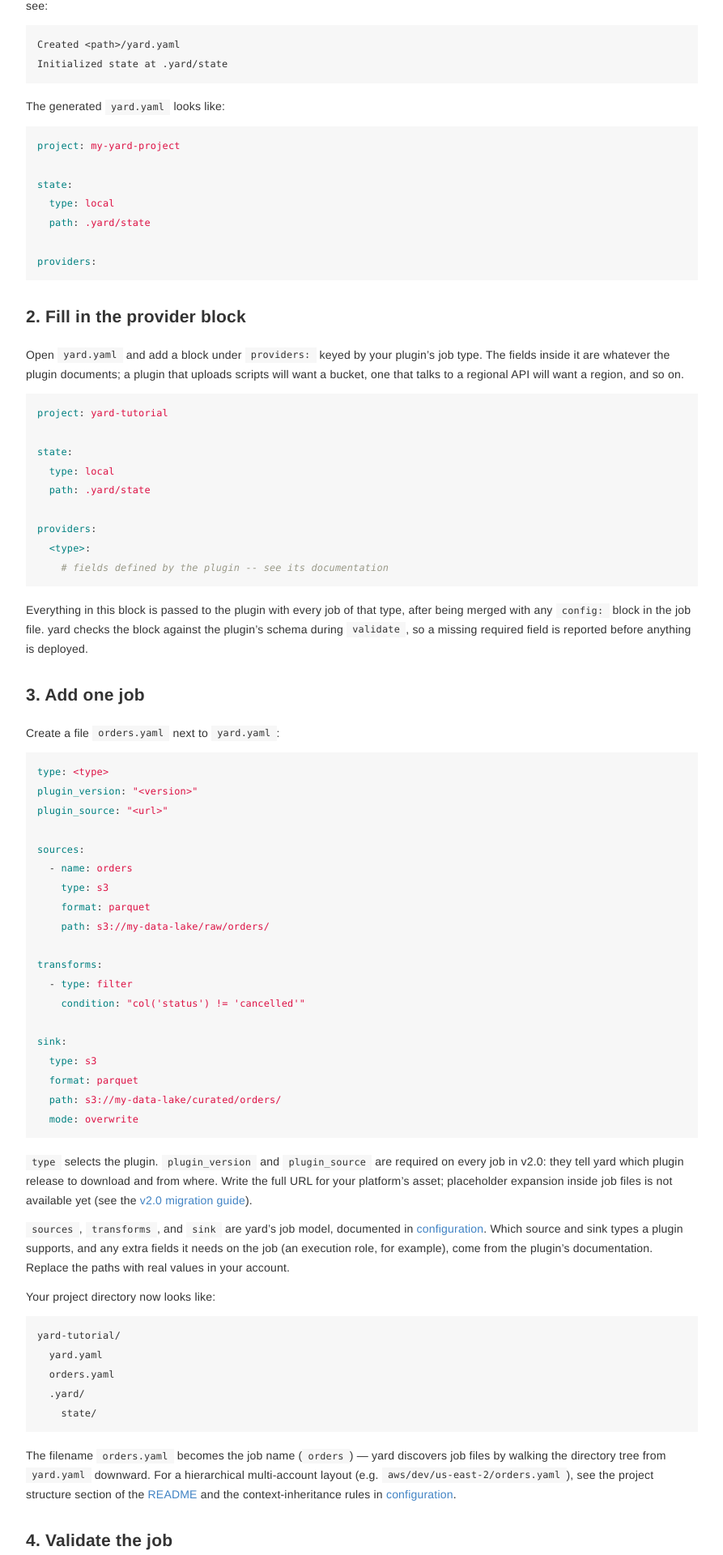
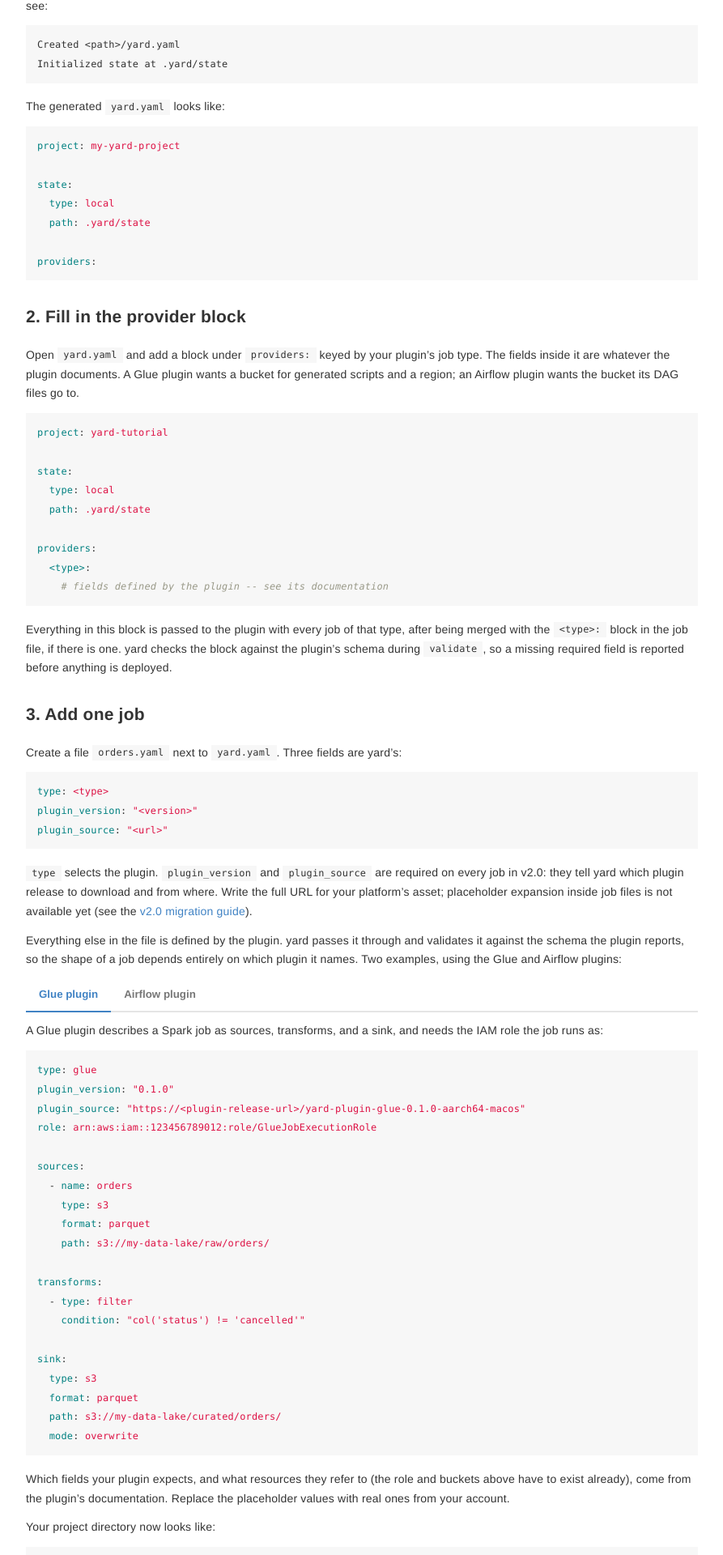
Before and after one commit to yggdrasilLabs/yard-landing, a Jekyll site: the page built from _start/quickstart.md, in a window 1280 px wide. Shown: the part 3080-5000 px from the top of the page at 81% size, without its empty margins (193-1086 px from the left). Built offline with Jekyll 4.4.1, drawn with Linux system fonts in a browser that asks for light colours.

Commit message:
Job files: the body is the plugin's schema, shown with Glue and Airflow examples
Co-Authored-By: Claude Fable 5.1 <noreply@anthropic.com>

````diff
--- a/_start/quickstart.md
+++ b/_start/quickstart.md
@@ -187,9 +187,9 @@ providers:
 ### 2. Fill in the provider block
 
 Open `yard.yaml` and add a block under `providers:` keyed by your plugin's
-job type. The fields inside it are whatever the plugin documents; a plugin
-that uploads scripts will want a bucket, one that talks to a regional API
-will want a region, and so on.
+job type. The fields inside it are whatever the plugin documents. A Glue
+plugin wants a bucket for generated scripts and a region; an Airflow plugin
+wants the bucket its DAG files go to.
 
 ```yaml
 project: yard-tutorial
@@ -204,18 +204,46 @@ providers:
 ```
 
 Everything in this block is passed to the plugin with every job of that type,
-after being merged with any `config:` block in the job file. yard checks the
-block against the plugin's schema during `validate`, so a missing required
-field is reported before anything is deployed.
+after being merged with the `<type>:` block in the job file, if there is one.
+yard checks the block against the plugin's schema during `validate`, so a
+missing required field is reported before anything is deployed.
 
 ### 3. Add one job
 
-Create a file `orders.yaml` next to `yard.yaml`:
+Create a file `orders.yaml` next to `yard.yaml`. Three fields are yard's:
 
 ```yaml
 type: <type>
 plugin_version: "<version>"
 plugin_source: "<url>"
+```
+
+`type` selects the plugin. `plugin_version` and `plugin_source` are required
+on every job in v2.0: they tell yard which plugin release to download and from
+where. Write the full URL for your platform's asset; placeholder expansion
+inside job files is not available yet (see the
+[v2.0 migration guide]({% link _howto/reference-migrations-v2.0.md %})).
+
+Everything else in the file is defined by the plugin. yard passes it through
+and validates it against the schema the plugin reports, so the shape of a job
+depends entirely on which plugin it names. Two examples, using the Glue and
+Airflow plugins:
+
+<div class="tabs" data-tabs="lang">
+<div class="tab-list" role="tablist">
+<button type="button" role="tab" class="tab active" data-tab="glue-plugin" aria-selected="true">Glue plugin</button>
+<button type="button" role="tab" class="tab" data-tab="airflow-plugin" aria-selected="false">Airflow plugin</button>
+</div>
+<div class="tab-panel active" data-tab="glue-plugin" role="tabpanel" markdown="1">
+
+A Glue plugin describes a Spark job as sources, transforms, and a sink, and
+needs the IAM role the job runs as:
+
+```yaml
+type: glue
+plugin_version: "0.1.0"
+plugin_source: "https://<plugin-release-url>/yard-plugin-glue-0.1.0-aarch64-macos"
+role: arn:aws:iam::123456789012:role/GlueJobExecutionRole
 
 sources:
   - name: orders
@@ -234,17 +262,32 @@ sink:
   mode: overwrite
 ```
 
-`type` selects the plugin. `plugin_version` and `plugin_source` are required
-on every job in v2.0: they tell yard which plugin release to download and from
-where. Write the full URL for your platform's asset; placeholder expansion
-inside job files is not available yet (see the
-[v2.0 migration guide]({% link _howto/reference-migrations-v2.0.md %})).
+</div>
+<div class="tab-panel" data-tab="airflow-plugin" role="tabpanel" markdown="1">
 
-`sources`, `transforms`, and `sink` are yard's job model, documented in
-[configuration]({% link _reference/reference-configuration.md %}#jobyaml-individual-job-definitions).
-Which source and sink types a plugin supports, and any extra fields it needs
-on the job (an execution role, for example), come from the plugin's
-documentation. Replace the paths with real values in your account.
+An Airflow plugin describes a DAG instead: where the DAG file goes, when it
+runs, and its tasks. There are no sources or sinks.
+
+```yaml
+type: airflow
+plugin_version: "0.1.0"
+plugin_source: "https://<plugin-release-url>/yard-plugin-airflow-0.1.0-aarch64-macos"
+dags_bucket: my-airflow-dags
+
+schedule: "@daily"
+tasks:
+  - task_id: refresh_orders
+    task_type: bash
+    command: "echo refreshing orders"
+```
+
+</div>
+</div>
+
+Which fields your plugin expects, and what resources they refer to (the role
+and buckets above have to exist already), come from the plugin's
+documentation. Replace the placeholder values with real ones from your
+account.
 
 Your project directory now looks like:
 
````
Also changed, not shown: _reference/reference-configuration.md (+5 -0 lines), index.md (+22 -17 lines).
